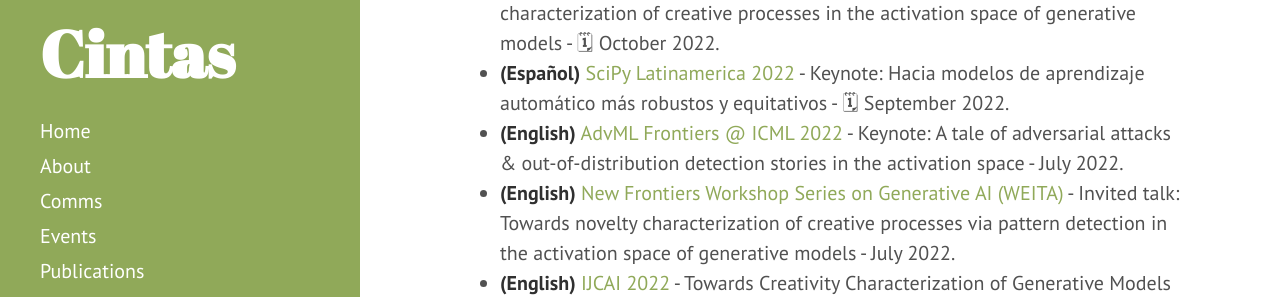
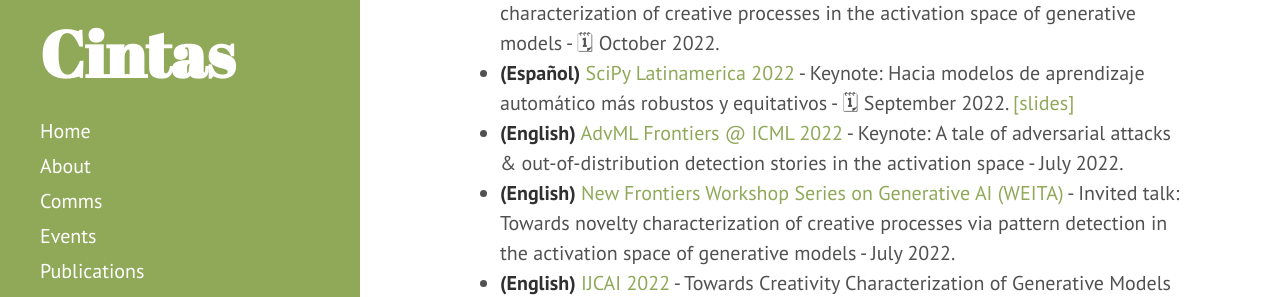
Before and after one commit to celiacintas/celiacintas.github.io, a Jekyll site: the page built from talks.md, in a window 1280 px wide and 900 px high. Shown: the part 351-648 px from the top of the window. Built offline with Jekyll 4.4.1, drawn with Linux system fonts in a browser that asks for light colours.

Commit message:
Update talks.md

```diff
--- a/talks.md
+++ b/talks.md
@@ -9,7 +9,7 @@ title: Talks
 ### 2022
 * **(English)** [ODSC West 2022](https://odsc.com/california/) - Invited talk: A Tale of Adversarial Attacks & Out-of-Distribution Detection Stories in the Activation Space -  🗓 November 2022.
 * **(English)** [LatinX in CV Workshop at ECCV 2022](https://www.latinxinai.org/events/eccv-2022) - Keynote: Towards novelty characterization of creative processes in the activation space of generative models - 🗓 October 2022.
-* **(Español)** [SciPy Latinamerica 2022](https://pythoncientifico.ar/) - Keynote: Hacia modelos de aprendizaje automático más robustos y equitativos -  🗓 September 2022.
+* **(Español)** [SciPy Latinamerica 2022](https://pythoncientifico.ar/) - Keynote: Hacia modelos de aprendizaje automático más robustos y equitativos -  🗓 September 2022. [[slides]](https://drive.google.com/file/d/1LI__5qf2F4Kue348SmX11sFfukOAyX_z/view?usp=sharing)
 * **(English)** [AdvML Frontiers @ ICML 2022](https://advml-frontier.github.io/) - Keynote: A tale of adversarial attacks & out-of-distribution detection stories in the activation space - July 2022.
 * **(English)** [New Frontiers Workshop Series on Generative AI (WEITA)](https://www.esb.tn/weita/?fbclid=IwAR2wIiVmkYBRK4oaJ4ZBbUvXLzerfU-S9flvWadp1LP7LlfaBkZO2w3gnbI) - Invited talk: Towards novelty characterization of creative processes via pattern detection in the activation space of generative models - July 2022.
 * **(English)** [IJCAI 2022](https://ijcai-22.org/special-track-on-ai-the-arts-and-creativity-accepted-papers/) - Towards Creativity Characterization of Generative Models via Group-based Subset Scanning - July 2022. [[slides (reduced size pdf)]](https://github.com/celiacintas/celiacintas.github.io/blob/main/public/slides/2022/_IJCAI_2022__Towards_creativity_FINAL.pdf)
```
